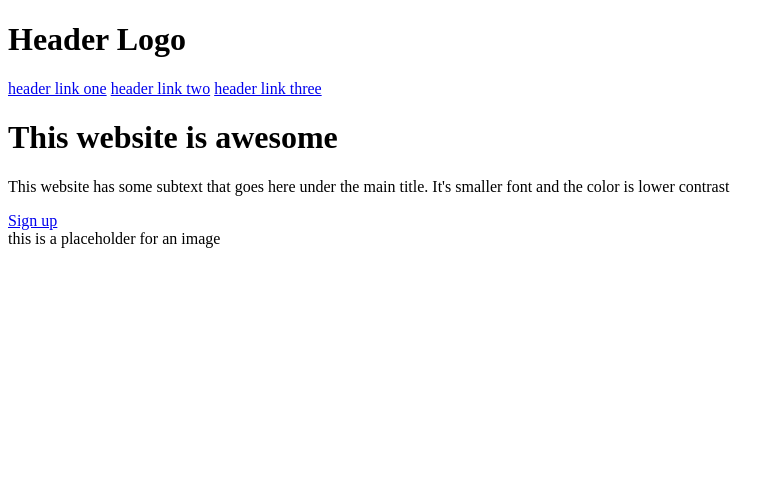
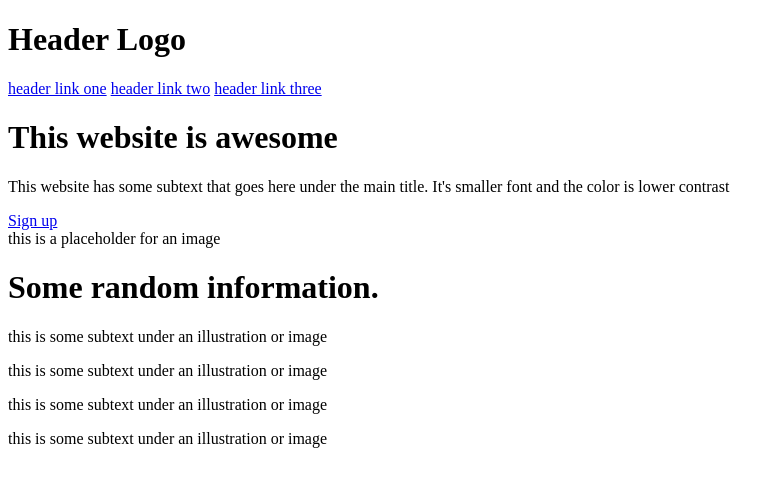
Before and after one commit to oldyellowshed/Landing-Page, a plain HTML site: page index.html in a window 1280 px wide. Shown: the whole page, without its empty margins (0-783 px from the left). Drawn offline with Linux system fonts and the light colour scheme.

Commit message:
Add information section

```diff
--- a/index.html
+++ b/index.html
@@ -25,5 +25,28 @@
             <div>this is a placeholder for an image</div>
         </div>
     </div>
+    <div class="information">
+        <div>
+            <h1>Some random information.</h1>
+        </div>
+        <div class="cards">
+            <div>
+                <div class="card"></div>
+                <p>this is some subtext under an illustration or image</p>
+            </div>
+            <div>
+                <div class="card"></div>
+                <p>this is some subtext under an illustration or image</p>
+            </div>
+            <div>
+                <div class="card"></div>
+                <p>this is some subtext under an illustration or image</p>
+            </div>
+            <div>
+                <div class="card"></div>
+                <p>this is some subtext under an illustration or image</p>
+            </div>
+        </div>
+    </div>
 </body>
 </html>
```
